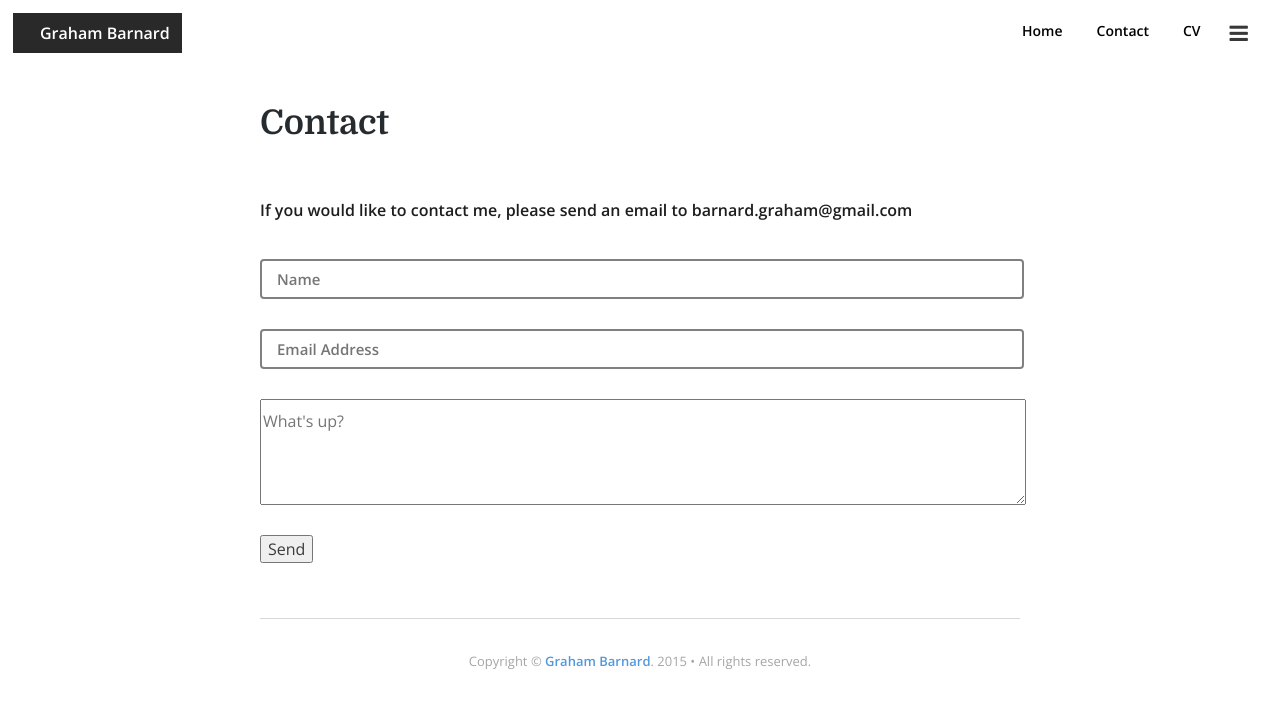
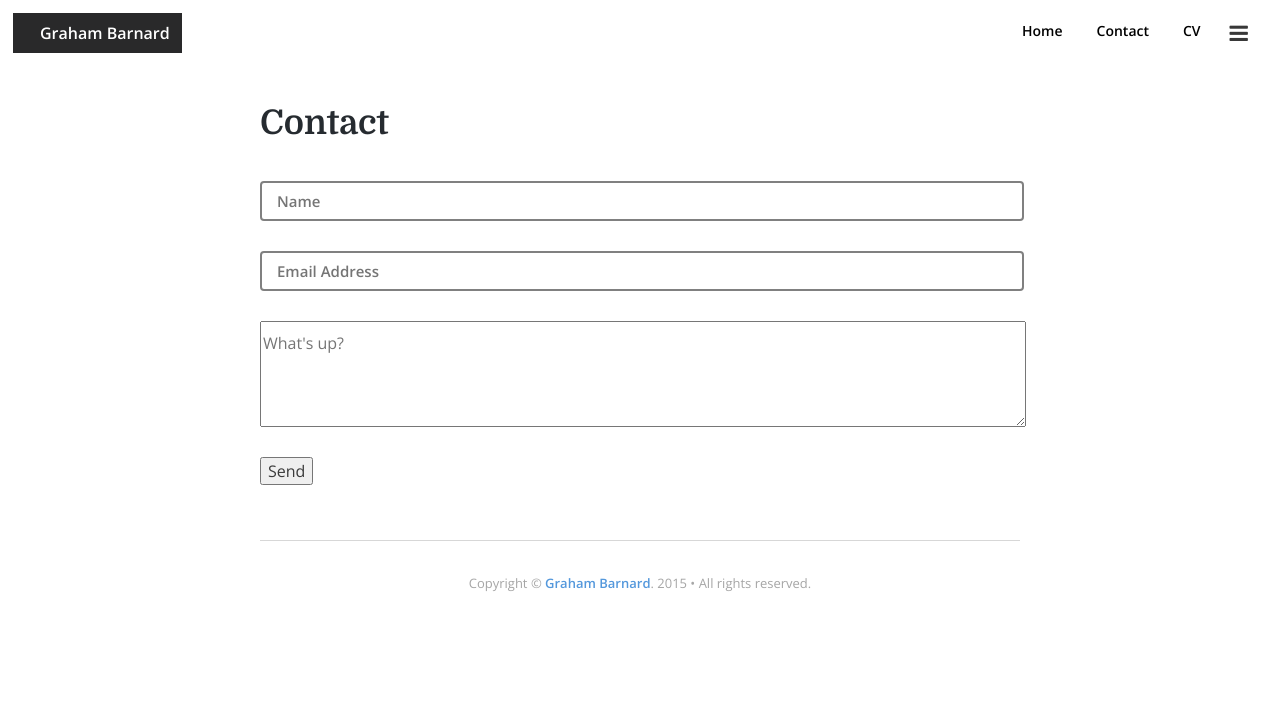
Before and after one commit to GrahamBarnard/GrahamBarnard.github.io, a Jekyll site: the page built from contact.md, in a window 1280 px wide. Shown: the top 708 px of the page. Built offline with Jekyll 4.4.1, drawn with Linux system fonts in a browser that asks for light colours; nearby versions of some CDN libraries; comment, search, counter and statistics services are not loaded.

Commit message:
Remove email line from Contact page

```diff
--- a/contact.md
+++ b/contact.md
@@ -9,8 +9,6 @@ sitemap:
     lastmod: 2015-03-29T12:49:30-05:00
 ---
 
-If you would like to contact me, please send an email to barnard.graham@gmail.com
-
 <form method="POST" action="//formspree.io/barnard.graham@gmail.com">
     <p><input style="width:96%;" type="text" name="name" class="contact-name" placeholder="Name" ></p>
     <p><input style="width:96%;" type="email" name="_replyto" class="contact-email" placeholder="Email Address"></p>
```
